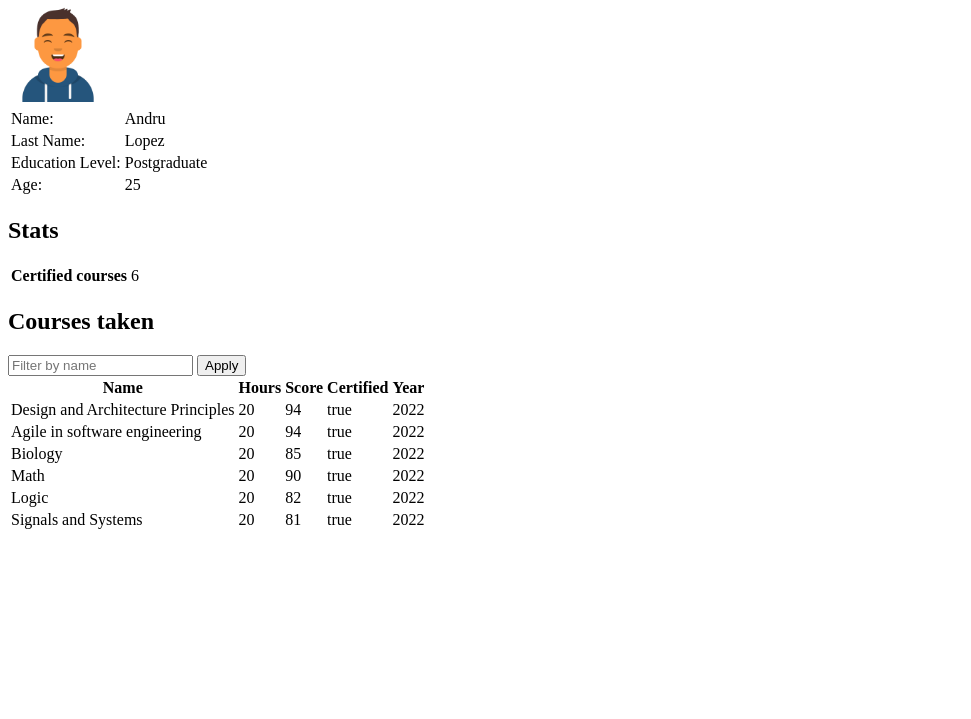
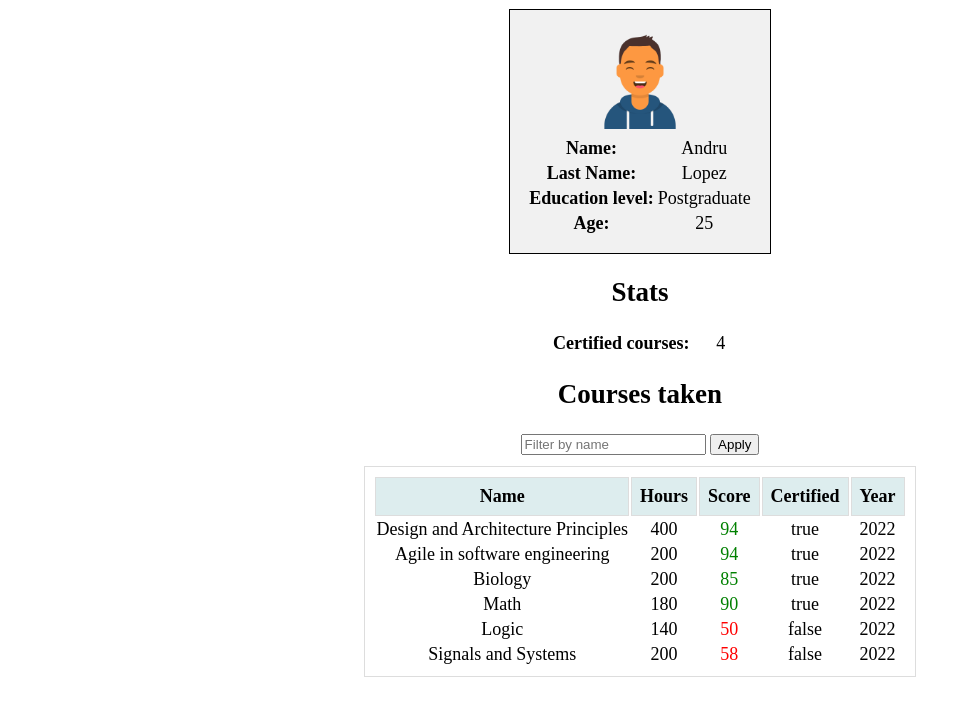
Before and after one commit to anfedelahoz/student-profile-app, a plain HTML site: page index.html in a window 1280 px wide. Shown: the part 81-800 px from the top of the page, without its empty margins (0-971 px from the left). Drawn offline with Linux system fonts and the light colour scheme; a web font is replaced by a local one.

Commit message:
Styling and final features added

```diff
--- a/index.html
+++ b/index.html
@@ -6,6 +6,7 @@
     <title>Student's Profile with TypeScript</title>
     <link rel="icon" href="data:," />
     <meta name="viewport" content="width=device-width, initial-scale=1" />
+    <link rel="stylesheet" href="/syle.css">
     <script type="module" src="./scripts/main.js"></script>
   </head>
   <body>
@@ -14,8 +15,10 @@
     <h2>Stats</h2>
     <table class="table" id="stats"></table>
     <h2>Courses taken</h2>
-    <input type="text" class="form-control" id="search-text" placeholder="Filter by name">
-    <button class="button" id="button-filter" class="btn btn-success">Apply</button>
+    <div class="form">
+        <input type="text" class="form-control" id="search-text" placeholder="Filter by name">
+        <button class="button" id="button-filter" class="btn btn-success">Apply</button>
+    </div>
     <table class="table" id="courses">
         <thead class="thead-dark">
             <tr>
--- a/scripts/main.js
+++ b/scripts/main.js
@@ -1,12 +1,12 @@
 import { Student, EducationLevel } from './student.js';
 import { Course } from './course.js';
 let courses = [
-    new Course("Design and Architecture Principles", 20, 94, true, 2022),
-    new Course("Agile in software engineering", 20, 94, true, 2022),
-    new Course("Biology", 20, 85, true, 2022),
-    new Course("Math", 20, 90, true, 2022),
-    new Course("Logic", 20, 82, true, 2022),
-    new Course("Signals and Systems", 20, 81, true, 2022),
+    new Course("Design and Architecture Principles", 400, 94, true, 2022),
+    new Course("Agile in software engineering", 200, 94, true, 2022),
+    new Course("Biology", 200, 85, true, 2022),
+    new Course("Math", 180, 90, true, 2022),
+    new Course("Logic", 140, 50, false, 2022),
+    new Course("Signals and Systems", 200, 58, false, 2022),
 ];
 export const st = new Student("Andru", "Lopez", "avatar.png", 25, EducationLevel.POSTGRADUATE, courses);
 console.log(st);
@@ -29,28 +29,31 @@ function filterByName() {
 function showStudentData(student) {
     let tbodyStudent = document.createElement("tbody");
     tbodyStudent.innerHTML = `<tr><td colspan=2><img src="./${student.avatar}" height="100"></td></tr>
-    <tr><td>Name:</td><td>${student.names}</td></tr>
-    <tr><td>Last Name:</td><td>${student.lastname}</td></tr>
-    <tr><td>Education Level:</td><td>${student.educationLevel}</td></tr>
-    <tr><td>Age:</td><td>${student.age}</td></tr>`;
+    <tr><td><b>Name:</b></td><td>${student.names}</td></tr>
+    <tr><td><b>Last Name:</b></td><td>${student.lastname}</td></tr>
+    <tr><td><b>Education level:</b></td><td>${student.educationLevel}</td></tr>
+    <tr><td><b>Age:</b></td><td>${student.age}</td></tr>`;
     studentTable.appendChild(tbodyStudent);
 }
 function showStats(student) {
     let certifiedNumber = student.giveCertifiedCourses();
     let trElement = document.createElement("tr");
-    trElement.innerHTML = `<td><b>Certified courses</b></td><td>${certifiedNumber}</td>`;
+    trElement.innerHTML = `<td><b>Certified courses:</b></td><td>${certifiedNumber}</td>`;
     statsTable.appendChild(trElement);
 }
 function showCourses(courses) {
     let coursesTbody = document.createElement("tbody");
+    let state = courses.map(c => c.score > 60 ? 'green' : 'red');
+    let index = 0;
     for (let course of courses) {
         let trElement = document.createElement("tr");
         trElement.innerHTML = `<td>${course.name}</td>
         <td>${course.hours}</td>
-        <td>${course.score}</td>
+        <td style=color:${state[index]}>${course.score}</td>
         <td>${course.certified}</td>
         <td>${course.year}</td>`;
         coursesTbody.appendChild(trElement);
+        index++;
     }
     coursesTable.appendChild(coursesTbody);
 }
--- /dev/null
+++ b/syle.css
@@ -0,0 +1,59 @@
+@import url('https:fonts.googleapis.com/css?family=B612');
+
+h1,h2{
+    text-align: center;
+}
+
+body {
+    font-family: "B612";
+    font-size: 18px;
+}
+
+
+#student {
+    box-shadow: 0 4px 8px 0 rgba(0, 0, 0, 0, 0.2);
+    padding: 16px;
+    text-align: center;
+    background-color: #f1f1f1;
+    border: solid 1px;
+    margin-left: auto;
+    margin-right: auto;
+}
+
+#stats {
+    margin-left: auto;
+    margin-right: auto;
+    width: 10em;
+}
+
+.form {
+    text-align: center;
+}
+
+#courses{
+    margin-top:0.6em;
+    margin-left: auto;
+    margin-right: auto;
+    border: 1px solid #ddd;
+    padding: 8px;
+    text-align: center;
+
+}
+
+.thead-dark{
+    background-color: hsl(186,35%,90%);
+    border: 1px solid #ddd;
+    padding: 8px;
+}
+
+#courses tr{
+    border: 1px solid #ddd;
+    padding: 8px;
+}
+
+#courses th{
+    border: 1px solid #ddd;
+    padding: 8px;
+}
+
+#courses tr:hover {background-color: #ddd;}
```
Also changed, not shown: 1 other file.
